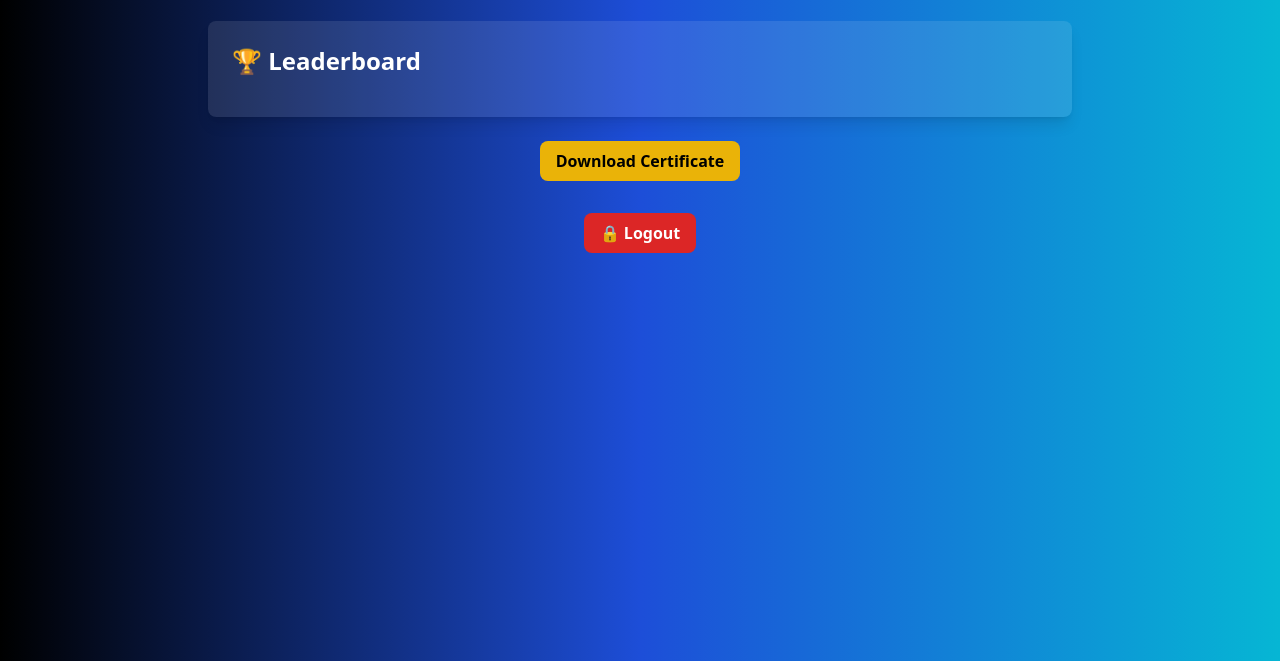
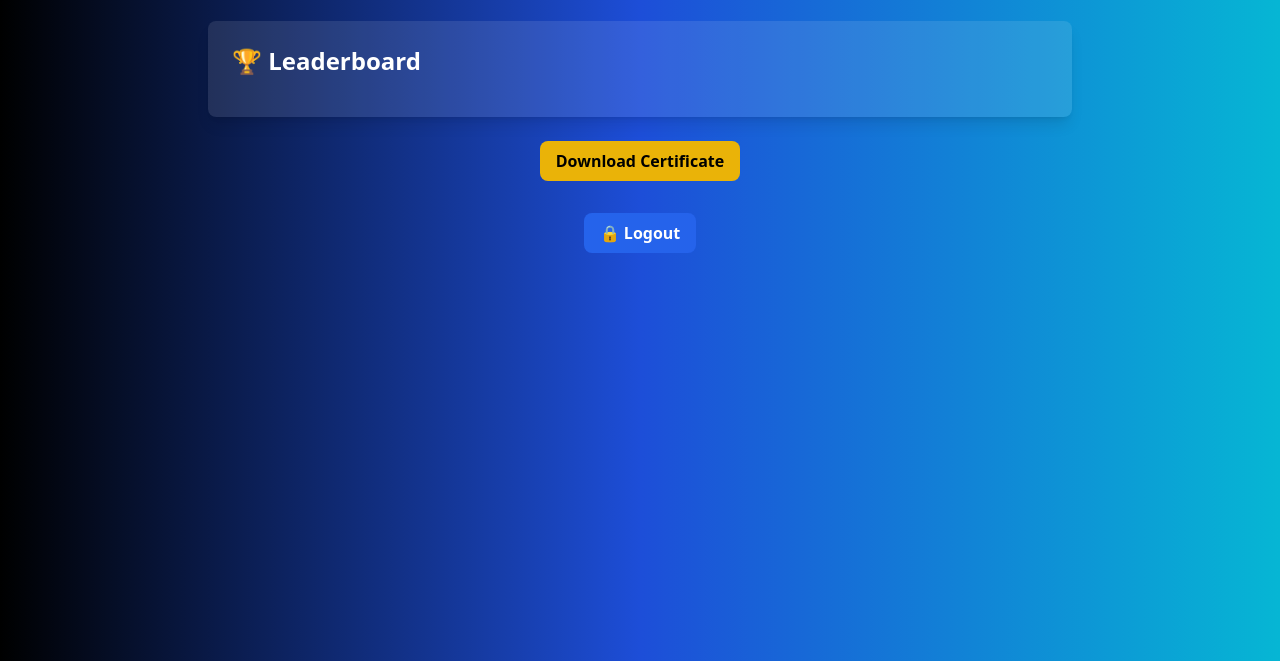
Before and after one commit to kumarsameer23/EconoQuest, a plain HTML site: page result.html in a window 1280 px wide. Shown: the part 139-800 px from the top of the page. Drawn offline with nearby package versions, Linux system fonts and the light colour scheme; no server answers.

Commit message:
updated button

```diff
--- a/result.html
+++ b/result.html
@@ -37,7 +37,7 @@
 
     <!-- ✅ Logout Button -->
     <div class="mt-8">
-      <button onclick="logout()" class="bg-red-600 hover:bg-red-700 text-white font-bold py-2 px-4 rounded-lg transition-all">
+      <button onclick="logout()" class="bg-blue-600 hover:bg-blue-700 text-white font-bold py-2 px-4 rounded-lg transition-all">
         🔒 Logout
       </button>
     </div>
```
Also changed, not shown: index.html (+1 -1 lines).
